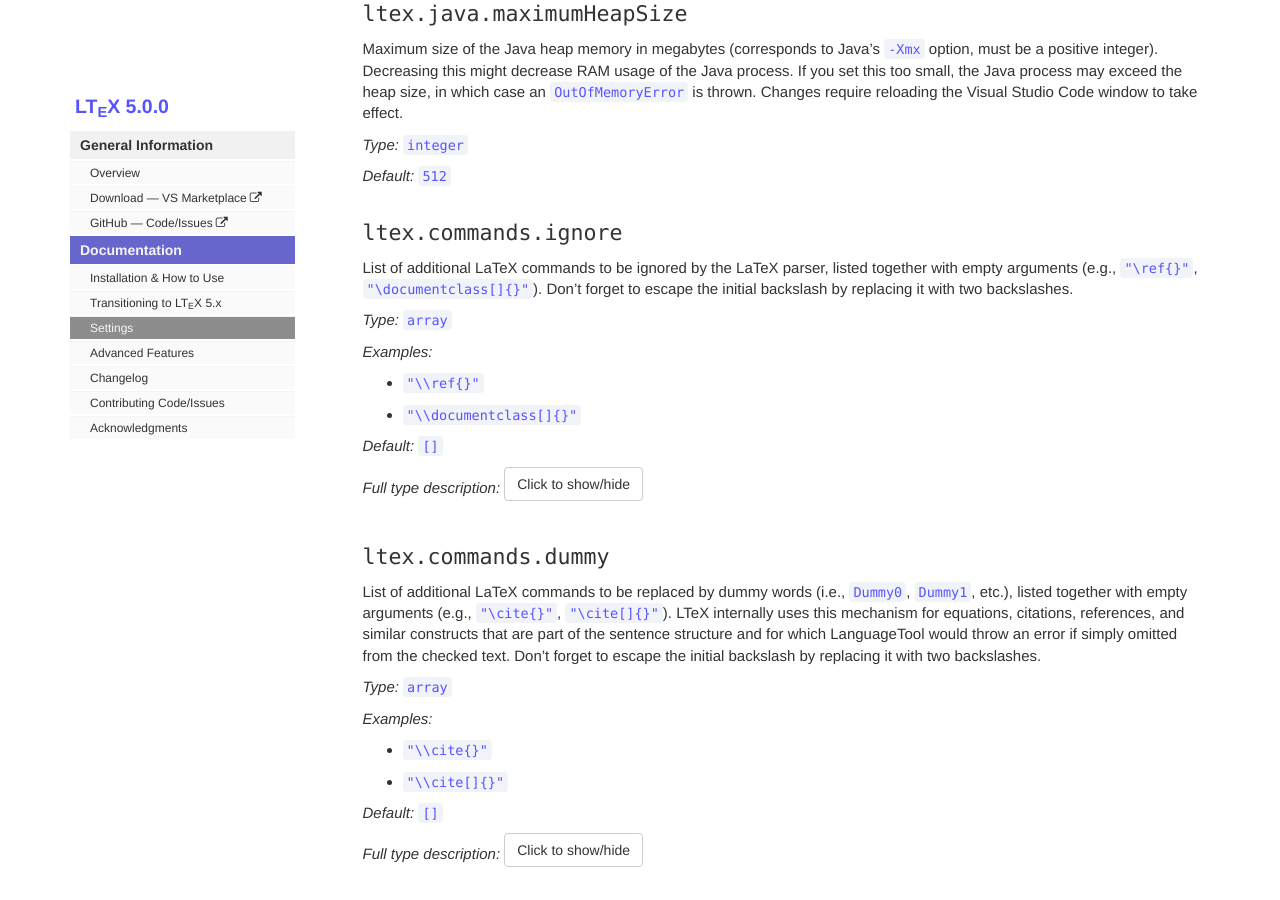
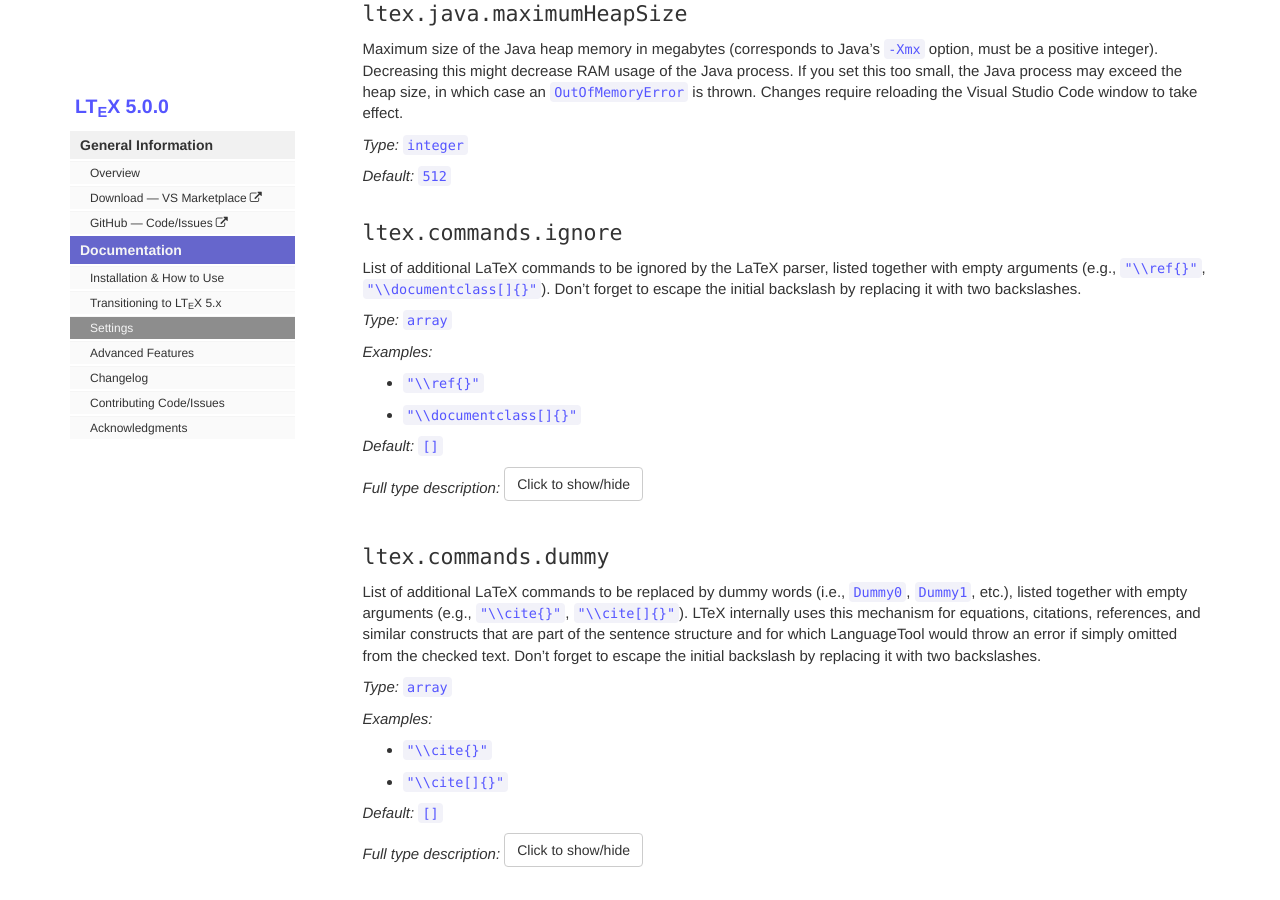
Before and after one commit to valentjn/vscode-ltex, a Jekyll site: the page built from pages/docs/settings.md, in a window 1280 px wide and 900 px high, scrolled down 3603 px. Built offline with Jekyll 4.4.1, drawn with Linux system fonts in a browser that asks for light colours; comment, search, counter and statistics services are not loaded.

```diff
--- a/pages/docs/settings.md
+++ b/pages/docs/settings.md
@@ -850,7 +850,7 @@ Maximum size of the Java heap memory in megabytes (corresponds to Java's `-Xmx`
 
 ## `ltex.commands.ignore`
 
-List of additional LaTeX commands to be ignored by the LaTeX parser, listed together with empty arguments (e.g., `"\ref{}"`, `"\documentclass[]{}"`). Don't forget to escape the initial backslash by replacing it with two backslashes.
+List of additional LaTeX commands to be ignored by the LaTeX parser, listed together with empty arguments (e.g., `"\\ref{}"`, `"\\documentclass[]{}"`). Don't forget to escape the initial backslash by replacing it with two backslashes.
 
 *Type:* `array`
 
@@ -873,7 +873,7 @@ Array where each entry has the following type:
 
 ## `ltex.commands.dummy`
 
-List of additional LaTeX commands to be replaced by dummy words (i.e., `Dummy0`, `Dummy1`, etc.), listed together with empty arguments (e.g., `"\cite{}"`, `"\cite[]{}"`). LTeX internally uses this mechanism for equations, citations, references, and similar constructs that are part of the sentence structure and for which LanguageTool would throw an error if simply omitted from the checked text. Don't forget to escape the initial backslash by replacing it with two backslashes.
+List of additional LaTeX commands to be replaced by dummy words (i.e., `Dummy0`, `Dummy1`, etc.), listed together with empty arguments (e.g., `"\\cite{}"`, `"\\cite[]{}"`). LTeX internally uses this mechanism for equations, citations, references, and similar constructs that are part of the sentence structure and for which LanguageTool would throw an error if simply omitted from the checked text. Don't forget to escape the initial backslash by replacing it with two backslashes.
 
 *Type:* `array`
 
```
